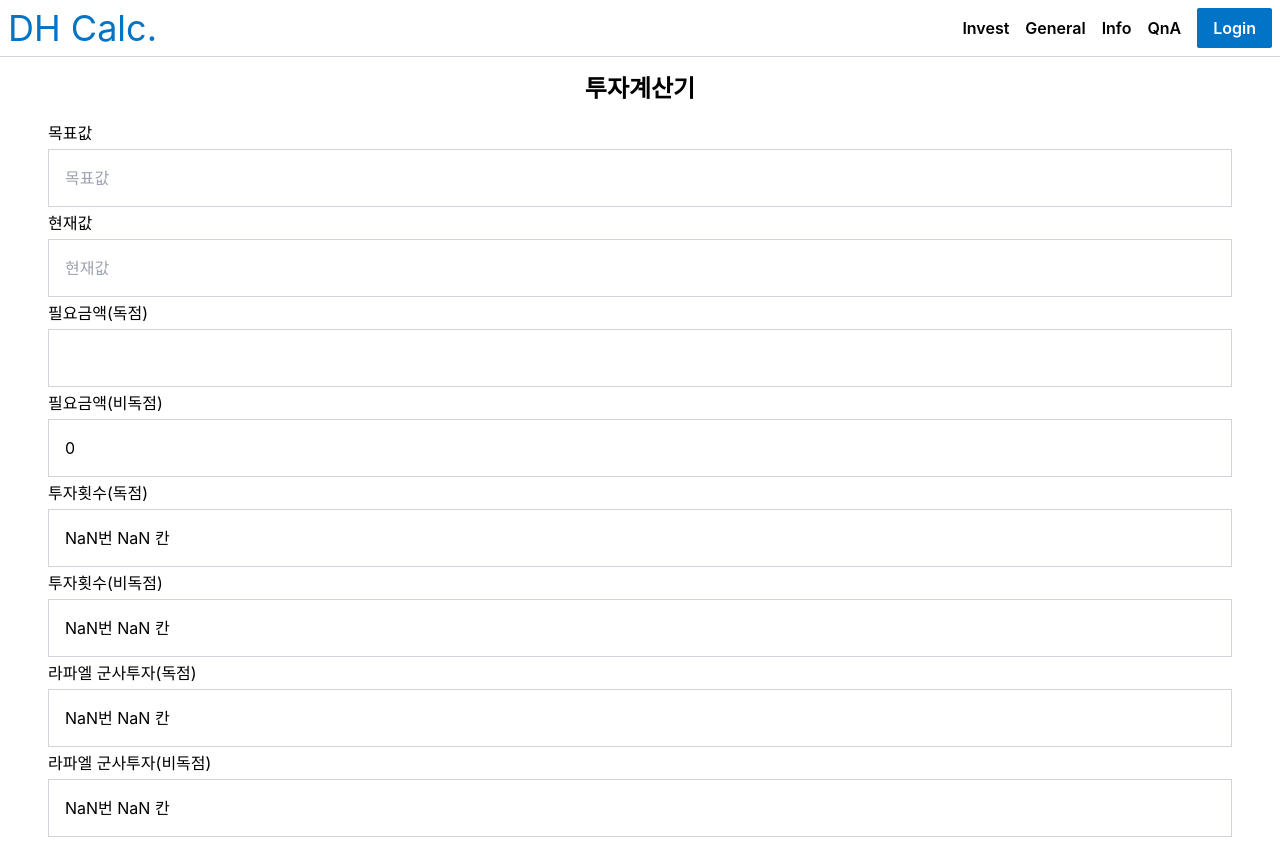
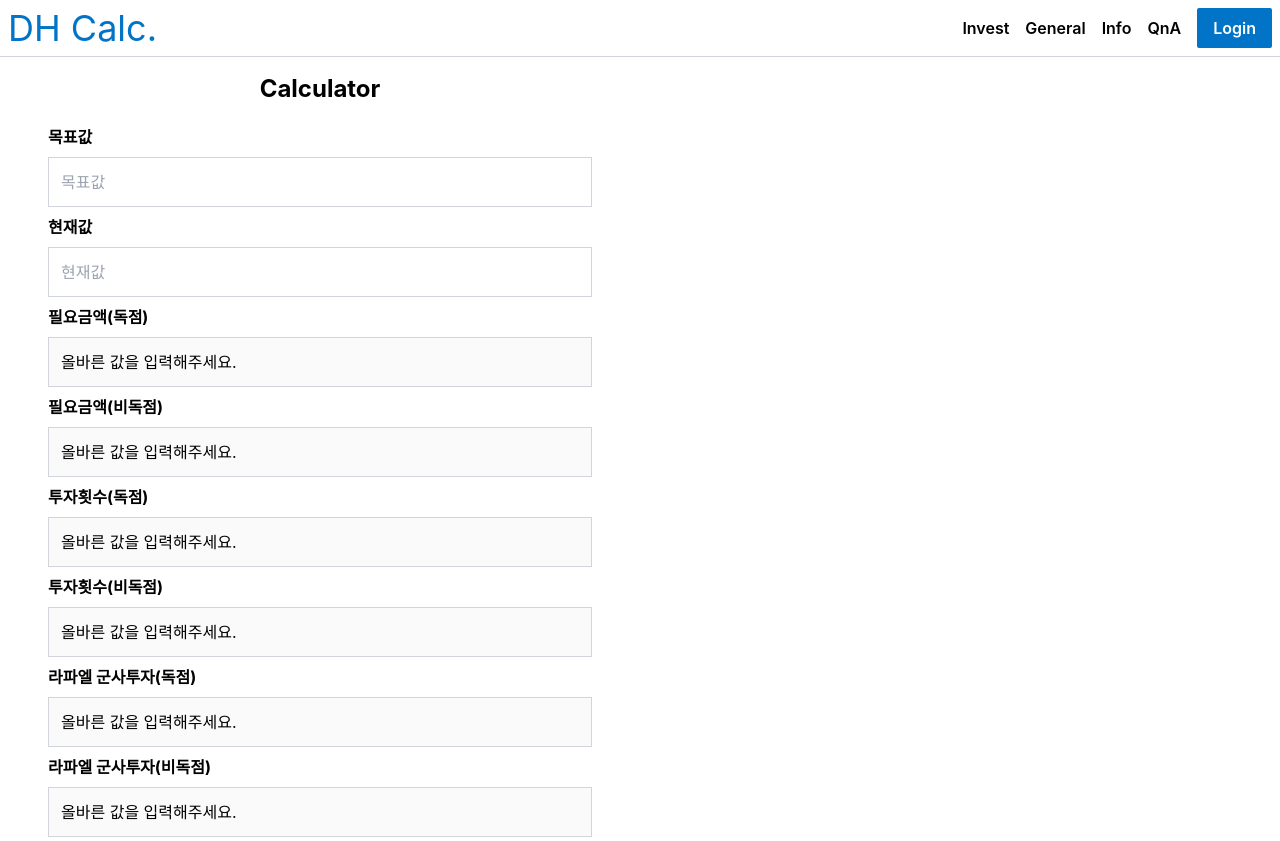
Before and after one commit to hermes7144/unchartedwaters, a React (Create React App) app: page /invest in a window 1280 px wide. Built offline with nearby package versions, Linux system fonts and the light colour scheme; no server answers.

Commit message:
1.input, label 스타일 변경 2.잘못된 값 기입시 메세지 추가

```diff
--- a/src/index.css
+++ b/src/index.css
@@ -18,6 +18,10 @@ code {
   @apply w-full max-w-screen-2xl;
 }
 
+label {
+  @apply font-bold my-1;
+}
+
 input {
-  @apply p-4 outline-none border border-gray-300 my-1;
+  @apply p-3 outline-none border border-gray-300 my-1;
 }
--- a/src/pages/Invest.jsx
+++ b/src/pages/Invest.jsx
@@ -36,60 +36,71 @@ export default function Invest() {
     const currentMain = Number(currentRound / 1000);
     const currentMinor = invest.current - currentRound;
 
-    let targetMoney = numList[targetMain] + (targetMain + 1) * 10 * targetMinor;
-    let currentMoney = numList[currentMain] + (currentMain + 1) * 10 * currentMinor;
+    const targetMoney = numList[targetMain] + (targetMain + 1) * 10 * targetMinor;
+    const currentMoney = numList[currentMain] + (currentMain + 1) * 10 * currentMinor;
 
-    return isNaN(targetMoney - currentMoney) ? '' : targetMoney - currentMoney;
+    const reqMoney = targetMoney - currentMoney;
+
+    return reqMoney > 0 && invest.current > 0 ? reqMoney : '올바른 값을 입력해주세요.';
   }, [invest]);
 
   const getCount = useCallback(
-    (reqMoney, mode) => {
+    (req, mode) => {
       const countList = {
         독점: 10,
         비독점: 5,
         라파엘독점: 8,
         라파엘비독점: 4,
       };
-
-      const money = reqMoney / (invest.current * countList[mode]);
-
-      return `${parseInt(money)}번 ${Math.ceil((money % 1) * 20)} 칸`;
+      const money = req / (invest.current * countList[mode]);
+      return `${parseInt(money)}번 ${Math.ceil((money % 1) * 20)}칸`;
     },
     [invest]
   );
 
   useEffect(() => {
-    const reqMoney = getRequestMoney();
+    const req = getRequestMoney();
 
-    setPrice_mono(reqMoney);
-    setPrice_non_Mono(reqMoney * 2);
-    setCount_mono(getCount(reqMoney, '독점'));
-    setCount_non_Mono(getCount(reqMoney, '비독점'));
-    setRaphaelCount_mono(getCount(reqMoney, '라파엘독점'));
-    setRaphaelCount_nonMono(getCount(reqMoney, '라파엘비독점'));
+    if (Number.isInteger(req)) {
+      setPrice_mono(req);
+      setPrice_non_Mono(req * 2);
+      setCount_mono(getCount(req, '독점'));
+      setCount_non_Mono(getCount(req, '비독점'));
+      setRaphaelCount_mono(getCount(req, '라파엘독점'));
+      setRaphaelCount_nonMono(getCount(req, '라파엘비독점'));
+    } else {
+      setPrice_mono(req);
+      setPrice_non_Mono(req);
+      setCount_mono(req);
+      setCount_non_Mono(req);
+      setRaphaelCount_mono(req);
+      setRaphaelCount_nonMono(req);
+    }
   }, [invest, getCount, getRequestMoney]);
 
   return (
-    <section className='w-full '>
-      <h2 className='text-2xl font-bold my-4 text-center'>투자계산기</h2>
-      <form className='flex flex-col px-12'>
-        <span>목표값</span>
-        <input name='target' value={invest.target ?? ''} placeholder='목표값' maxLength={4} onChange={handleChange} />
-        <span>현재값</span>
-        <input name='current' value={invest.current ?? ''} placeholder='현재값' maxLength={4} onChange={handleChange} />
-        <span>필요금액(독점)</span>
-        <input value={price_mono} readOnly />
-        <span>필요금액(비독점)</span>
-        <input value={price_non_Mono} readOnly />
-        <span>투자횟수(독점)</span>
-        <input value={count_mono} readOnly />
-        <span>투자횟수(비독점)</span>
-        <input value={count_non_Mono} readOnly />
-        <span>라파엘 군사투자(독점)</span>
-        <input value={countRaphael_mono} readOnly />
-        <span>라파엘 군사투자(비독점)</span>
-        <input value={countRaphael_non_Mono} readOnly />
-      </form>
-    </section>
+    <div className='flex'>
+      <article className='w-full basis-1/2'>
+        <h2 className='text-2xl font-bold my-4 text-center'>Calculator</h2>
+        <form className='flex flex-col px-12'>
+          <label for='target'>목표값</label>
+          <input id='target' name='target' value={invest.target ?? ''} placeholder='목표값' maxLength={4} onChange={handleChange} />
+          <label for='current'>현재값</label>
+          <input id='current' name='current' value={invest.current ?? ''} placeholder='현재값' maxLength={4} onChange={handleChange} />
+          <label>필요금액(독점)</label>
+          <input value={price_mono} disabled />
+          <label>필요금액(비독점)</label>
+          <input value={price_non_Mono} disabled />
+          <label>투자횟수(독점)</label>
+          <input value={count_mono} disabled />
+          <label>투자횟수(비독점)</label>
+          <input value={count_non_Mono} disabled />
+          <label>라파엘 군사투자(독점)</label>
+          <input value={countRaphael_mono} disabled />
+          <label>라파엘 군사투자(비독점)</label>
+          <input value={countRaphael_non_Mono} disabled />
+        </form>
+      </article>
+    </div>
   );
 }
```
